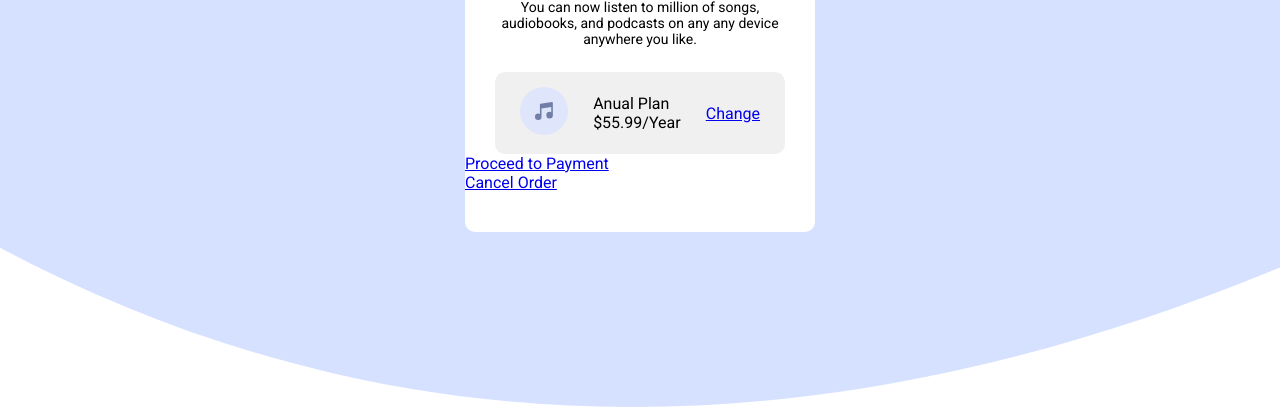
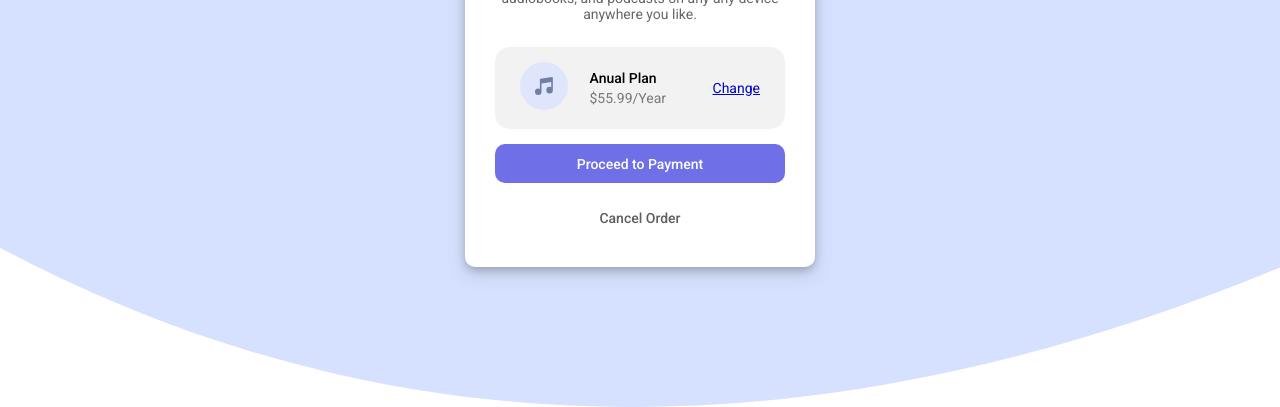
Before and after one commit to SASChathuranga/Order_summary, a plain HTML site: page index.html in a window 1280 px wide. Shown: the part 393-800 px from the top of the page. Drawn offline with Linux system fonts and the light colour scheme.

Commit message:
desktop final summary card design

```diff
--- a/style.css
+++ b/style.css
@@ -14,8 +14,9 @@ body {
 
 .container {
     width: 350px;
-    height: 450px;
+    height: 520px;
     background-color: #fff;
+    box-shadow: 0 4px 8px 0 rgba(0, 0, 0, 0.2), 0 6px 20px 0 rgba(93, 93, 93, 0.19);
     border-radius: 10px;
     position: absolute;
     top: 50%;
@@ -26,7 +27,7 @@ body {
 }
 
 .img-container img {
-    height: 150px;
+    height: 160px;
     width: 100%;
     background-size: cover;
 }
@@ -37,17 +38,91 @@ body {
     padding-top: 20px;
 }
 
+.content h2 {
+    color: rgb(61, 60, 60);
+}
+
 .content p {
     padding: 15px 10px;
     font-size: 14px;
+    opacity: 0.6;
 }
 
 .price {
-    background-color: rgb(240, 240, 240);
-    border-radius: 10px;
-    margin: 0px 30px;
+    background-color: rgba(240, 240, 240, 0.849);
+    border-radius: 15px;
+    margin: 0px 30px 0px 30px;
     display: flex;
     justify-content: space-between;
     align-items: center;
     padding: 15px 25px;
 }
+
+.music-icon {
+    margin-right: 15px;
+}
+
+.anual {
+    color: rgb(0, 0, 0);
+    font-weight: 500;
+}
+
+.price-content {
+    margin-right: 40px;
+    font-size: 14px;
+    line-height: 20px;
+}
+
+.price-txt {
+    opacity: 0.5;
+}
+
+.price a {
+    color: rgb(3, 3, 197);
+    font-size: 14px;
+    font-weight: 400;
+}
+
+.btn-payment {
+    font-weight: 500;
+    background-color: rgb(111, 111, 231);
+    text-align: center;
+    padding: 10px 25px;
+    margin: 15px 30px;
+    border-radius: 10px;
+}
+
+.btn-payment a {
+    color: rgb(255, 255, 255);
+    font-size: 14px;
+    text-decoration: none;
+}
+
+.btn-cancel {
+    font-weight: 500;
+    text-align: center;
+    padding: 10px 25px;
+    margin: 0px 30px;
+    border-radius: 10px;
+}
+
+.btn-cancel a {
+    color: rgb(95, 94, 94);
+    font-size: 14px;
+    text-decoration: none;
+}
+
+.btn-cancel:hover {
+    background-color: rgb(212, 212, 212);
+    padding: 10px 25px;
+    margin: 0px 30px;
+}
+
+.btn-payment:hover {
+    font-weight: 500;
+    background-color: rgb(75, 75, 211);
+    text-align: center;
+    padding: 10px 25px;
+    margin: 15px 30px;
+    border-radius: 10px;
+}
```
Also changed, not shown: final.JPG (added).
